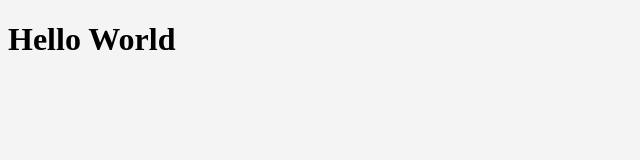
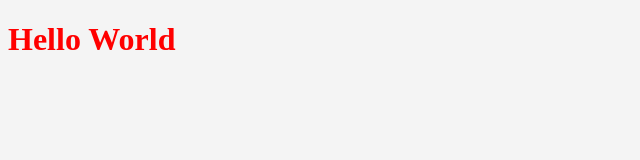
Before and after one commit to AnthonyCampos123/example1, a plain HTML site: page index.html in a window 1280 px wide. Shown: the whole page, without its empty margins (0-640 px from the left). Drawn offline with Linux system fonts and the light colour scheme; files that its build step writes are made by us from their sources.

Commit message:
Update style.css

```diff
--- a/style.css
+++ b/style.css
@@ -1,4 +1,4 @@
 body{
 background-color:#f4f4f4;
-color:555555;
+color:red;
 }
```
